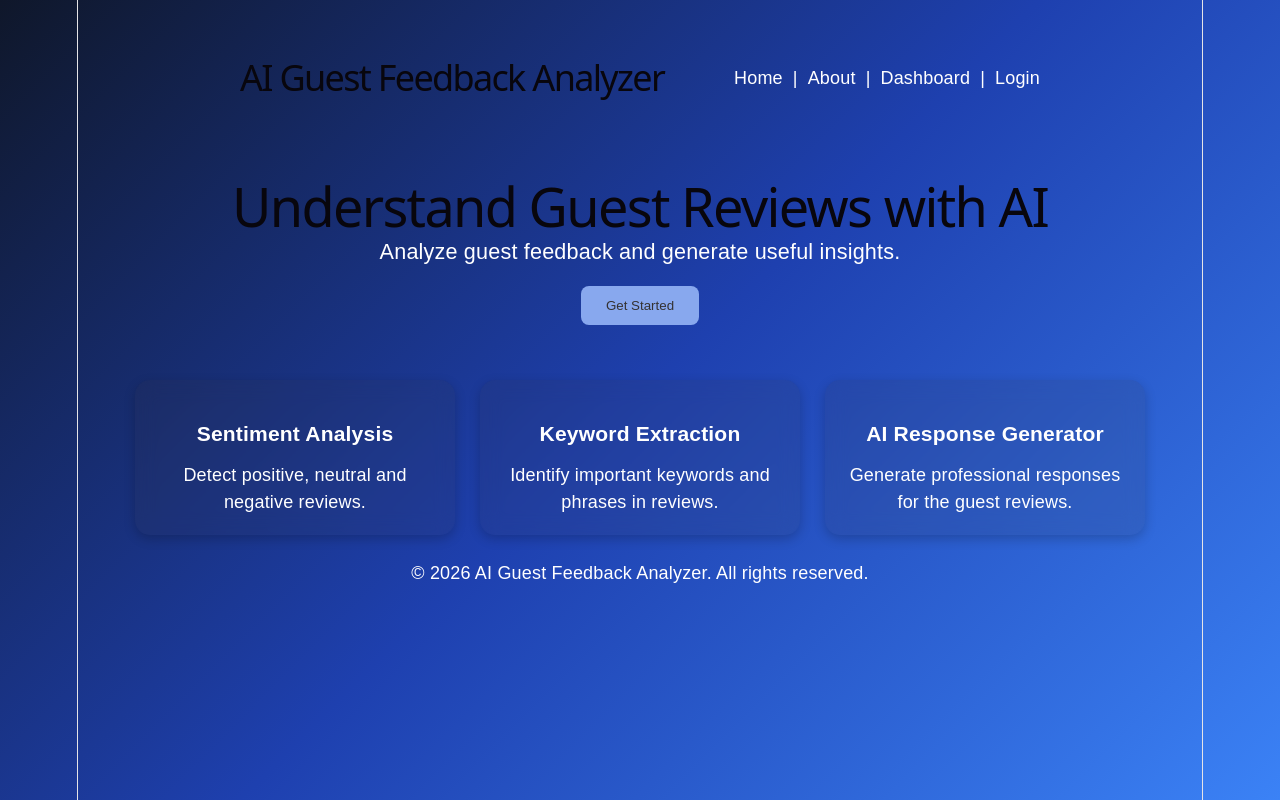
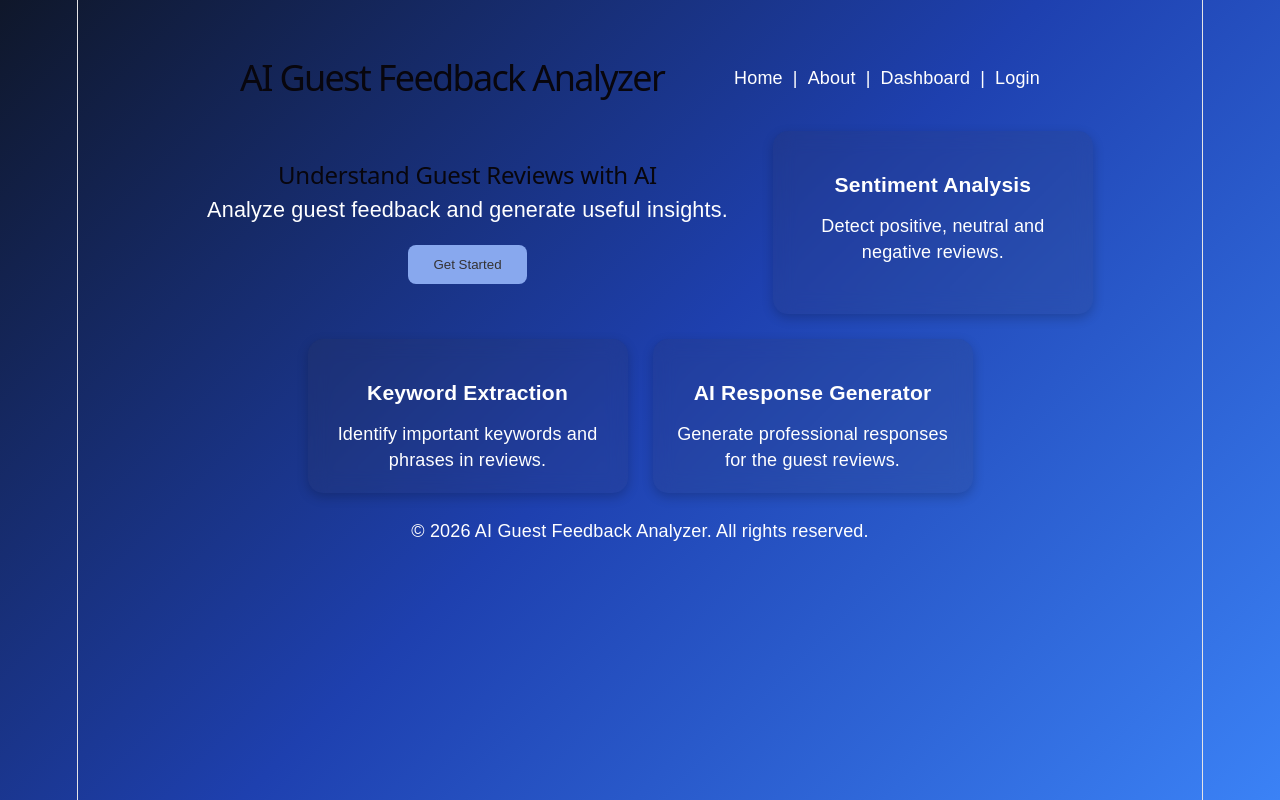
Before and after one commit to mnkshii/AI-Guest-Feedback, a React app in the folder frontend/: page / in a window 1280 px wide. Built offline with nearby package versions, Linux system fonts and the light colour scheme; the HTML template or start-up script is replaced by a standard one.

Commit message:
feat:improve card styling and layout

```diff
--- a/frontend/src/components/Hero.jsx
+++ b/frontend/src/components/Hero.jsx
@@ -2,7 +2,7 @@
 {
     return(
         <div className="hero">
-            <h1>Understand Guest Reviews with AI</h1>
+            <h2>Understand Guest Reviews with AI</h2>
 
             <p>
                 Analyze guest feedback and generate useful insights.
```
